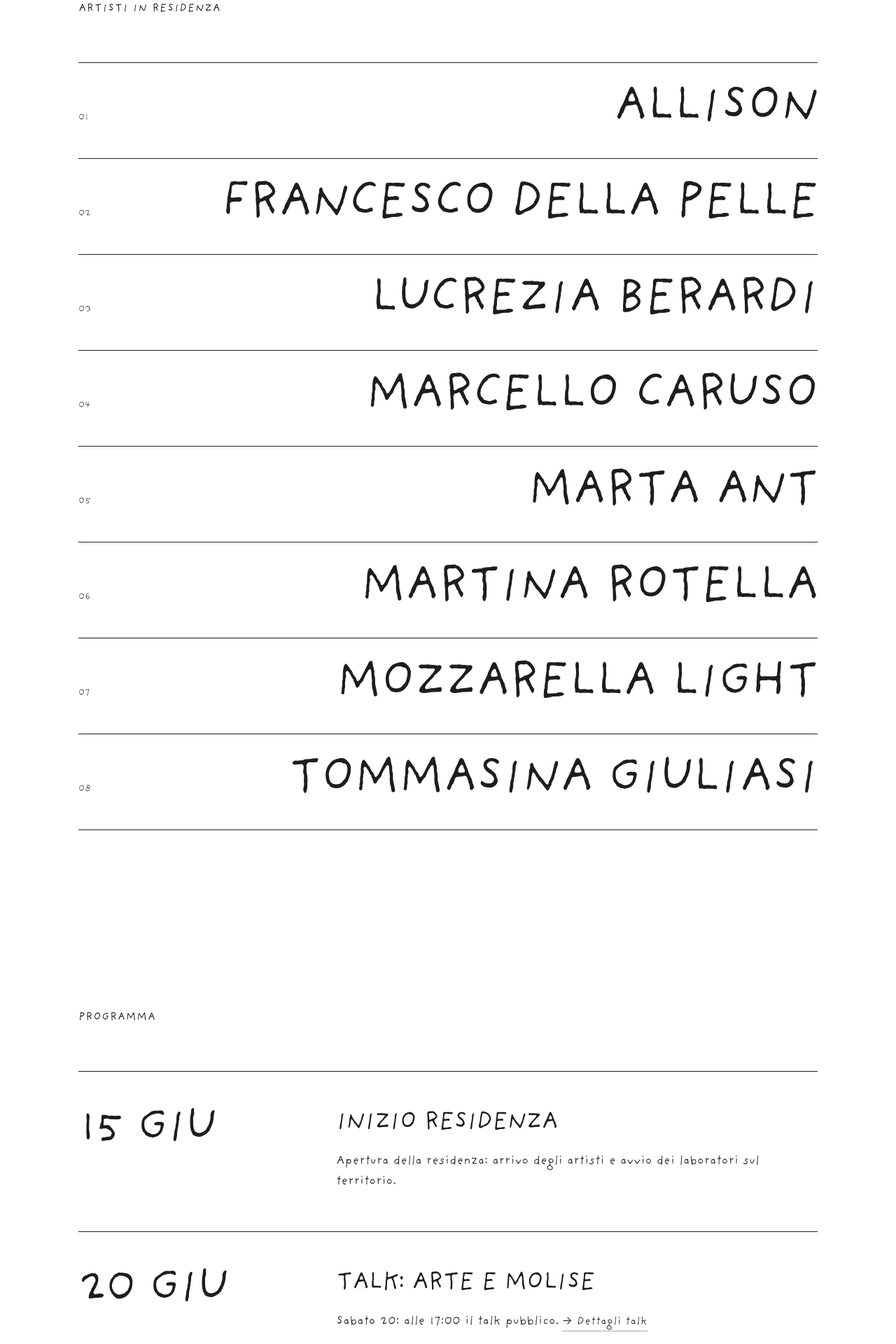
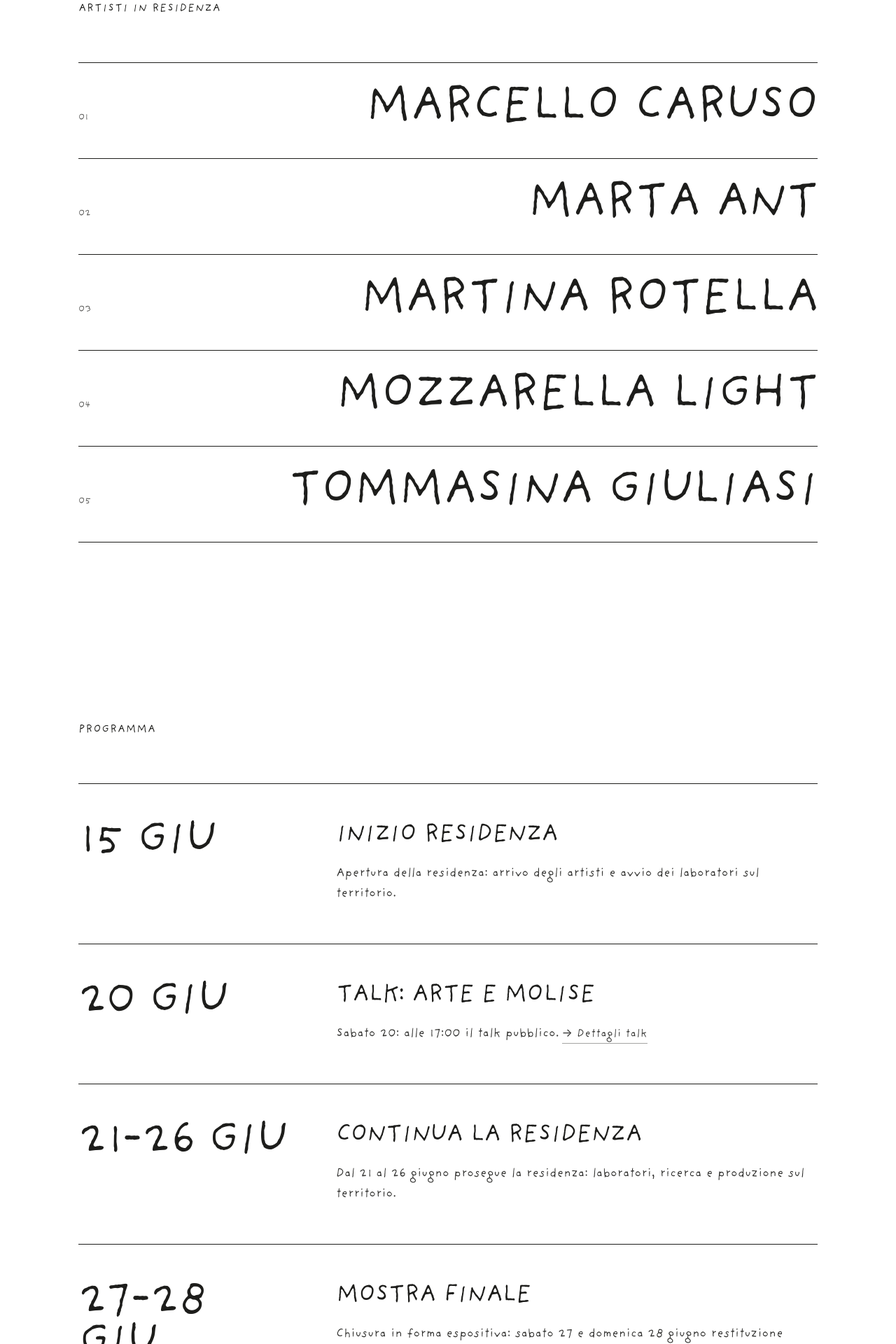
Before and after one commit to carofra/statte-site, a Next.js app: page / in a window 1280 px wide. Shown: the part 2920-4840 px from the top of the page at 70% size. Built offline with nearby package versions, Linux system fonts and the light colour scheme.

Commit message:
fix artisti e programma

```diff
--- a/components/ProgrammaSection.tsx
+++ b/components/ProgrammaSection.tsx
@@ -32,6 +32,11 @@ const PHASES: Phase[] = [
         </a>
       </>
     ),
+  },
+  {
+    date: "21-26 GIU",
+    title: "CONTINUA LA RESIDENZA",
+    body: <>Dal 21 al 26 giugno prosegue la residenza: laboratori, ricerca e produzione sul territorio.</>,
   },
   {
     date: "27-28 GIU",
--- a/lib/stantteData.ts
+++ b/lib/stantteData.ts
@@ -21,15 +21,12 @@ export const navItems: NavItem[] = [
 export const BOOKING_EMAIL_FALLBACK = "arti.inatto@gmail.com";
 
 export const artists: string[] = [
-  "Allison",
-  "Francesco Della Pelle",
-  "Lucrezia Berardi",
   "Marcello Caruso",
   "Marta Ant",
   "Martina Rotella",
   "Mozzarella Light",
   "Tommasina Giuliasi",
-].sort((a, b) => a.localeCompare(b, "it"));
+];
 
 export const talk = {
   title: "Arte e Molise",
```
